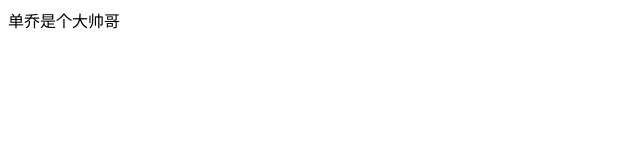
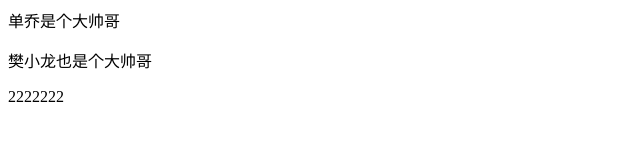
Before and after one commit to donghaoxiao/Text, a plain HTML site: page index.html in a window 1280 px wide. Shown: the whole page, without its empty margins (0-640 px from the left). Drawn offline with Linux system fonts and the light colour scheme.

Commit message:
修改了index 新增了2222

```diff
--- a/index.html
+++ b/index.html
@@ -1 +1,3 @@
 <p>单乔是个大帅哥</p>
+<p>樊小龙也是个大帅哥</P>
+2222222
```
